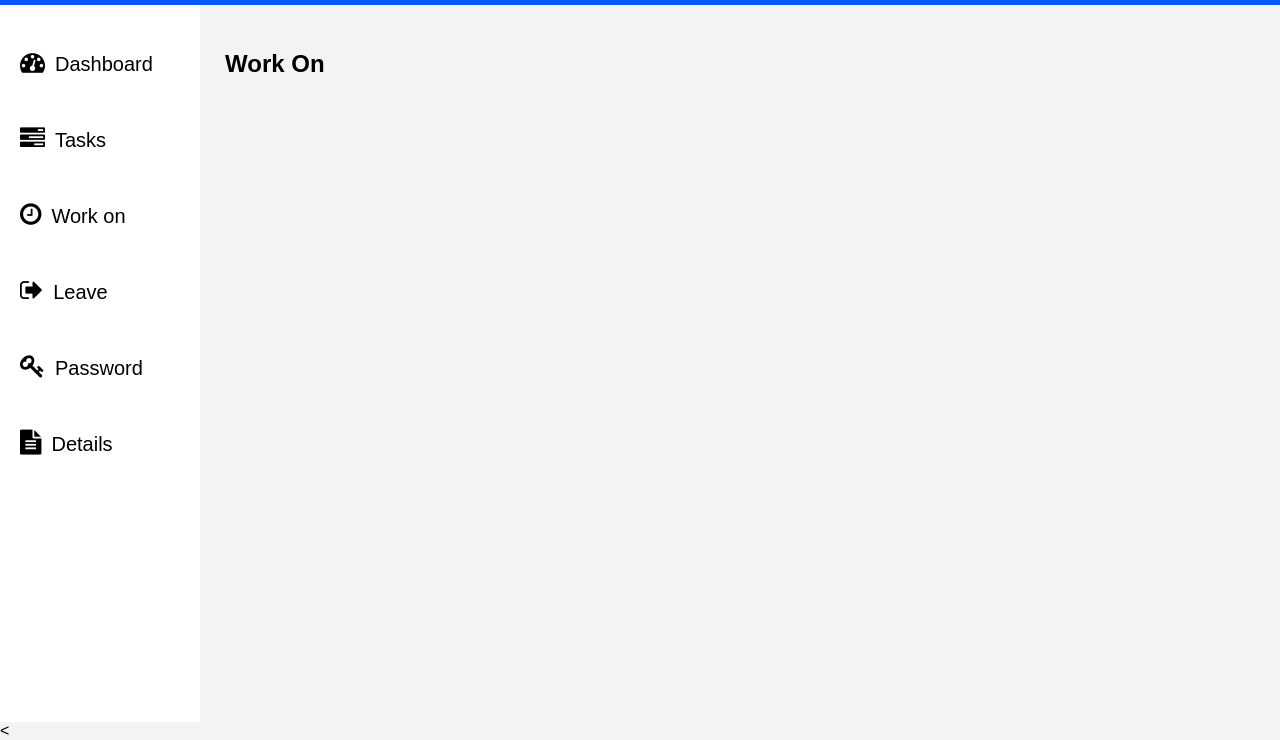
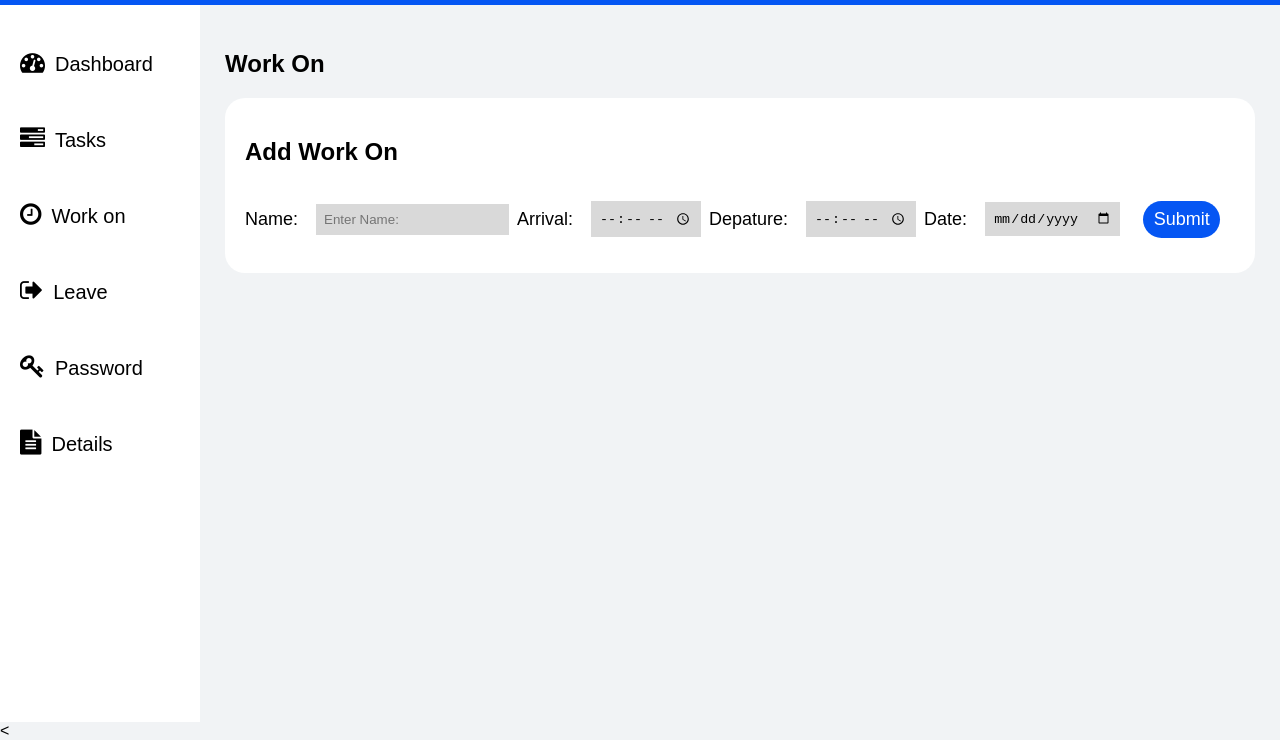
Before and after one commit to Nishchay-Gajera/EMS-Toggleit, a plain HTML site: page workon.html in a window 1280 px wide. Shown: the part 60-800 px from the top of the page. Drawn offline with Linux system fonts and the light colour scheme.

Commit message:
commit 3-6-23-1

```diff
--- a/style/dashboard.css
+++ b/style/dashboard.css
@@ -91,13 +91,13 @@ body {
 }
 
 .form-tasks input[type="text"],
-.form-tasks input[type="date"]{
+.form-tasks input[type="date"],
+.form-tasks input[type="time"]{
   flex-basis: 70%;
   padding: 8px;
   background-color: #D9D9D9;
   border: none;
-  border-radius: 20px;
-
+  margin: 8px;
 }
 
 .form-tasks button[type="submit"] {
--- a/workon.html
+++ b/workon.html
@@ -27,6 +27,24 @@
 
         <div class="content">
             <h2>Work On</h2>
+            <div class="form-container">
+                <h2>Add Work On</h2>
+                <form class="form-tasks">
+                  <label for="name">Name:</label>
+                  <input type="text" id="name" name="name" placeholder="Enter Name:" required>
+
+                  <label for="tasks">Arrival:</label>
+                  <input type="time" id="time" name="time" placeholder="Enter Arrival Time" required>
+
+                  <label for="phone">Depature:</label>
+                  <input type="time" id="time" name="Enter Depature Time" required>
+
+                  <label for="phone">Date:</label>
+                  <input type="date" id="date" name="date" required>
+
+                  <button type="submit">Submit</button>
+                </form>
+              </div>
         </div>
     </div>
 </body>
```
